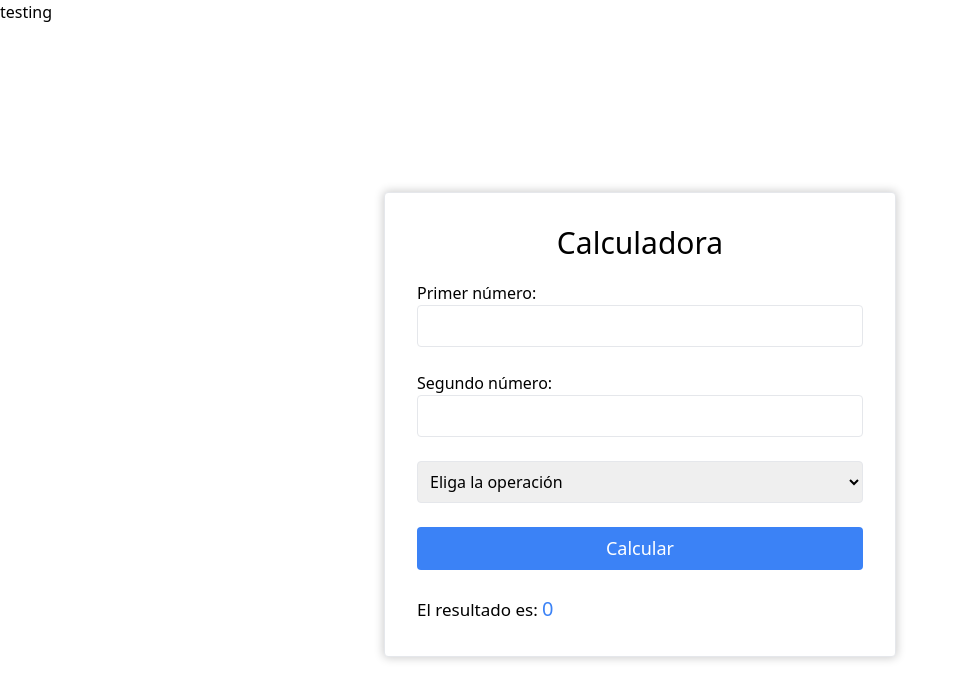
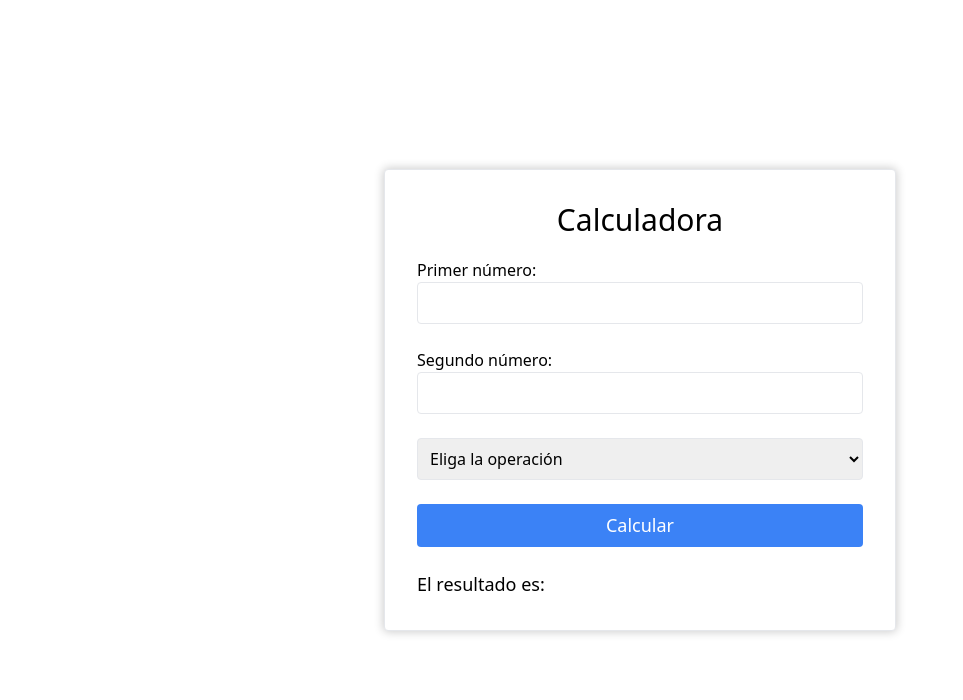
Before and after one commit to Michell2022/asincrona-sesion27, an Angular app: page / in a window 1280 px wide. Shown: the top 700 px of the page, without its empty margins (0-963 px from the left). Built offline with nearby package versions, Linux system fonts and the light colour scheme.

Commit message:
Testing + Solucion de errores

```diff
--- a/src/app/app.component.css
+++ b/src/app/app.component.css
@@ -0,0 +1,3 @@
+.titulo{
+    display: none;
+}
--- a/src/app/app.component.html
+++ b/src/app/app.component.html
@@ -1,4 +1,4 @@
-<h1>{{title}}</h1>
+<h1 class="titulo">{{title}}</h1>
 <div class="h-screen flex flex-col justify-center ">
   <div class="w-2/5 mx-auto my-auto border p-8 rounded bg-white shadow-[0_0_10px_1px_rgba(0,0,0,0.2)] ">
     <div>
@@ -33,14 +33,15 @@
     <div>
       <button class="bg-blue-500 text-[18px] text-white py-2 w-full rounded duration-300 hover:bg-blue-600" (click)="ejecutarOperacion()">Calcular</button>
     </div>
+
     <div class="mt-6">
-      <p class="text-[17px]">El resultado es: <span class="text-blue-500 text-[20px]">{{resultado}}</span></p>
+        <p class="text-[18px]" *ngIf="!error">El resultado es: <span class="text-green-500 text-[18px]">{{resultado}}</span></p>
+        <p *ngIf="error"><span class="text-red-500 text-[18px]">{{error}}</span></p>
     </div>
+
   </div>
 </div>
 
 
 
-
-
 <router-outlet></router-outlet>
--- a/src/app/app.component.ts
+++ b/src/app/app.component.ts
@@ -8,23 +8,46 @@ import { Component } from '@angular/core';
 export class AppComponent {
 
   title = 'testing';
-  valor1!:number;
-  valor2!:number;
+  valor1!: number;
+  valor2!: number;
   operacion: string = "Eliga la operación";
-  resultado: number = 0;
+  resultado!: number;
+  error = "";
 
 
-  //PODRIA MEJORARSE USANDO SWTCH
+  // SEGUNDA OPCION USANDO SWITCH
   ejecutarOperacion(): void {
-    if (this.operacion == "suma") {
-      this.resultado = this.valor1 + this.valor2;
-    } else if (this.operacion == "resta") {
-      this.resultado = this.valor1 - this.valor2;
-    } else if (this.operacion == "division") {
-      this.resultado = this.valor1 / this.valor2;
-    } else if (this.operacion == "multiplicacion") {
-      this.resultado = this.valor1 * this.valor2;
+    this.error = "";
+    switch (this.operacion) {
+      case "suma": this.resultado = this.valor1 + this.valor2;
+        break;
+      case "resta": this.resultado = this.valor1 - this.valor2;
+        break;
+      case "division": this.resultado = this.valor1 / this.valor2;
+        break;
+      case "multiplicacion": this.resultado = this.valor1 * this.valor2;
+        break;
+      default:
+        this.error = "Debe seleccionar una operación";
+        break;
     }
+
+
+    if(this.valor1 == null || this.valor2 == null){
+      this.error = "Debe ingresar datos validos";
+    }
+
+      //PRIMERA OPCION USANDO ESTRUCTURA CONDICIONAL ANIDADA.
+
+    // if (this.operacion == "suma") {
+    //   this.resultado = this.valor1 + this.valor2;
+    // } else if (this.operacion == "resta") {
+    //   this.resultado = this.valor1 - this.valor2;
+    // } else if (this.operacion == "division") {
+    //   this.resultado = this.valor1 / this.valor2;
+    // } else if (this.operacion == "multiplicacion") {
+    //   this.resultado = this.valor1 * this.valor2;
+    // }
   }
 
 }
```
